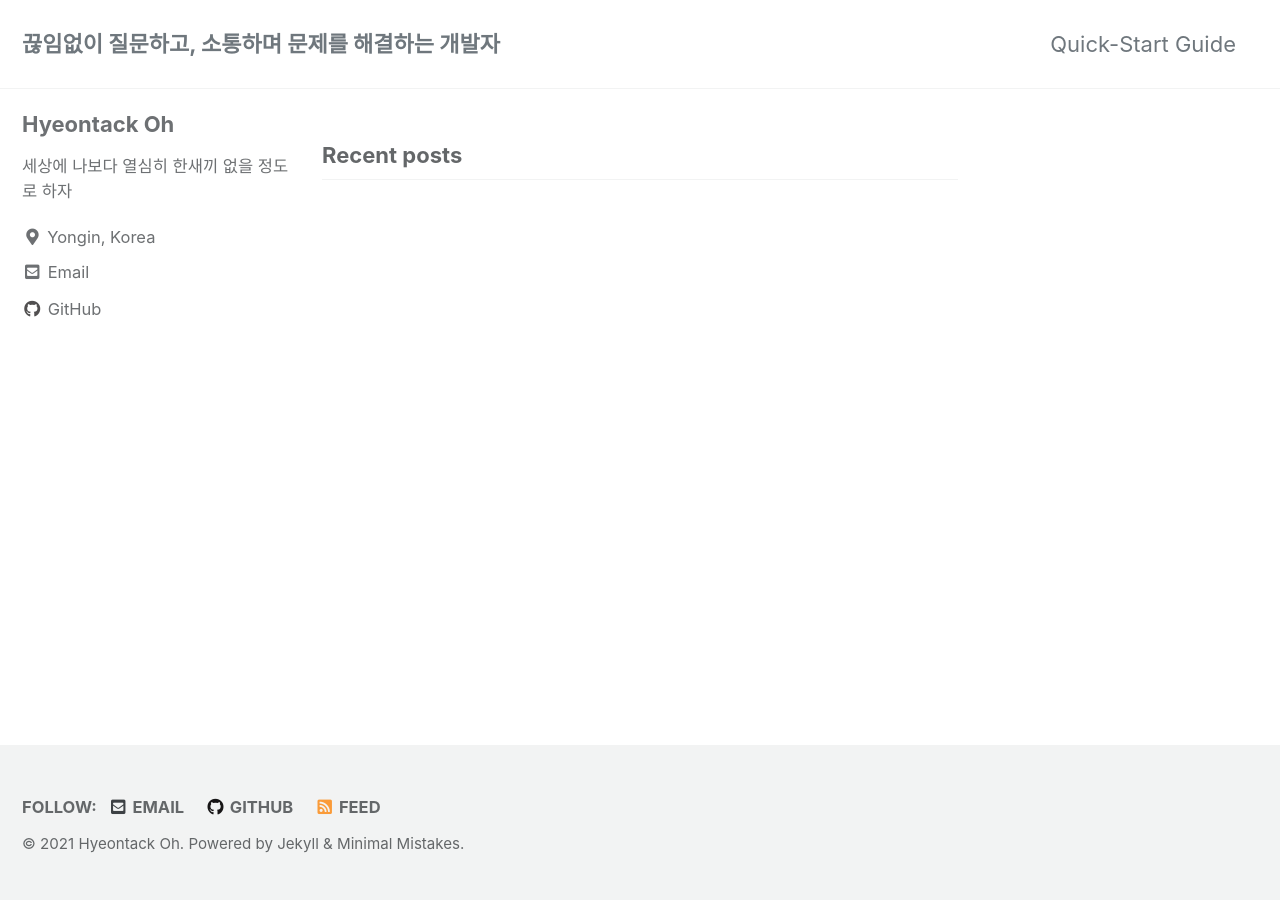
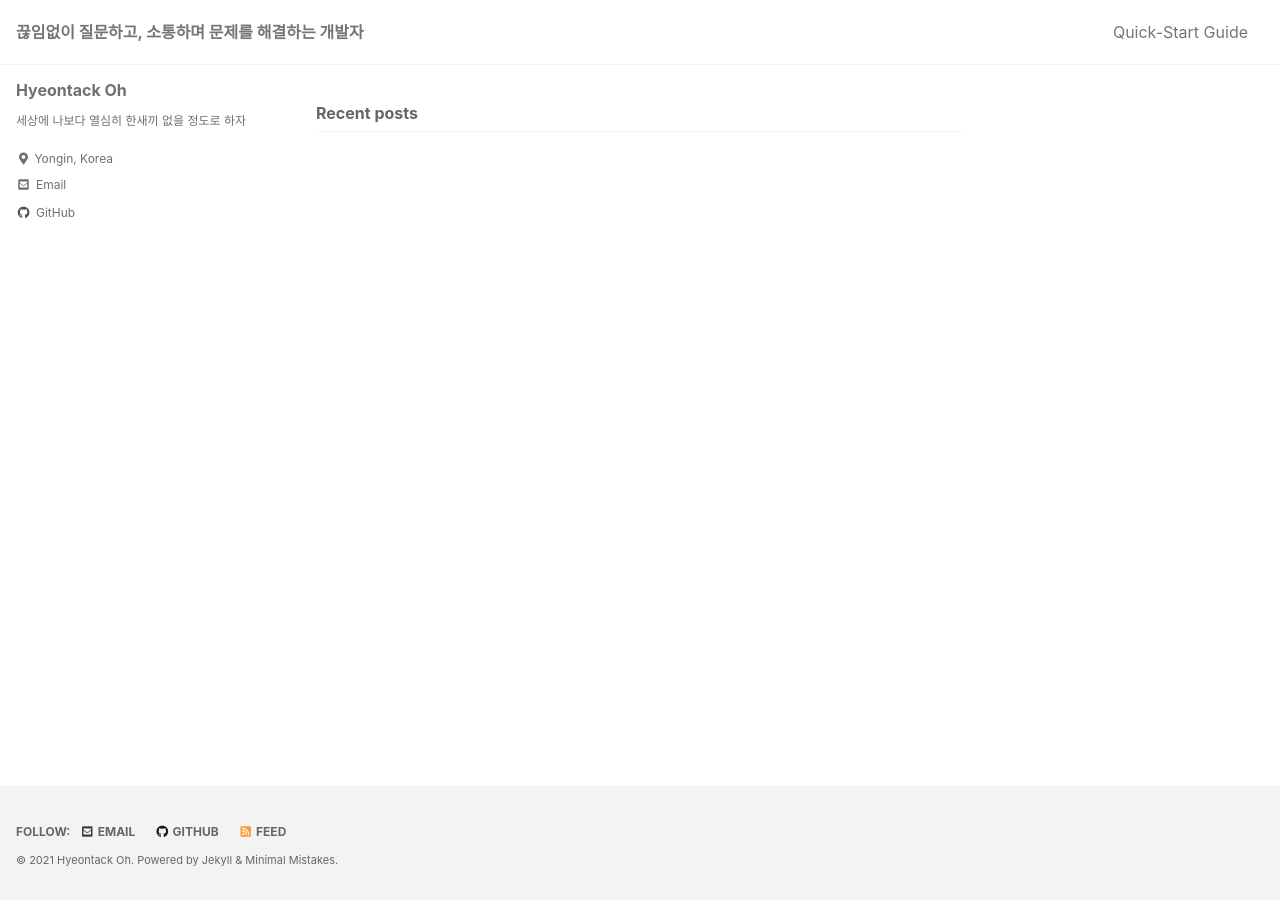
Before and after one commit to hyeontack5/hyeontack5.github.io, a Jekyll site: the page built from index.html, in a window 1280 px wide. Built offline with Jekyll 4.4.1, drawn with Linux system fonts in a browser that asks for light colours; cached includes are drawn as plain includes; the list of posts is cut into pages by our own code.

Commit message:
blog font 사이즈 조정

```diff
--- a/_sass/minimal-mistakes/_reset.scss
+++ b/_sass/minimal-mistakes/_reset.scss
@@ -8,18 +8,18 @@ html {
   /* apply a natural box layout model to all elements */
   box-sizing: border-box;
   background-color: $background-color;
-  font-size: 16px;
+  font-size: 16px;  // Default 16px;
 
   @include breakpoint($medium) {
-    font-size: 18px;
+    font-size: 16px;  // Default 18px;
   }
 
   @include breakpoint($large) {
-    font-size: 20px;
+    font-size: 16px;  // Default 20px;
   }
 
   @include breakpoint($x-large) {
-    font-size: 22px;
+    font-size: 16px;  // Default 22px;
   }
 
   -webkit-text-size-adjust: 100%;
```
